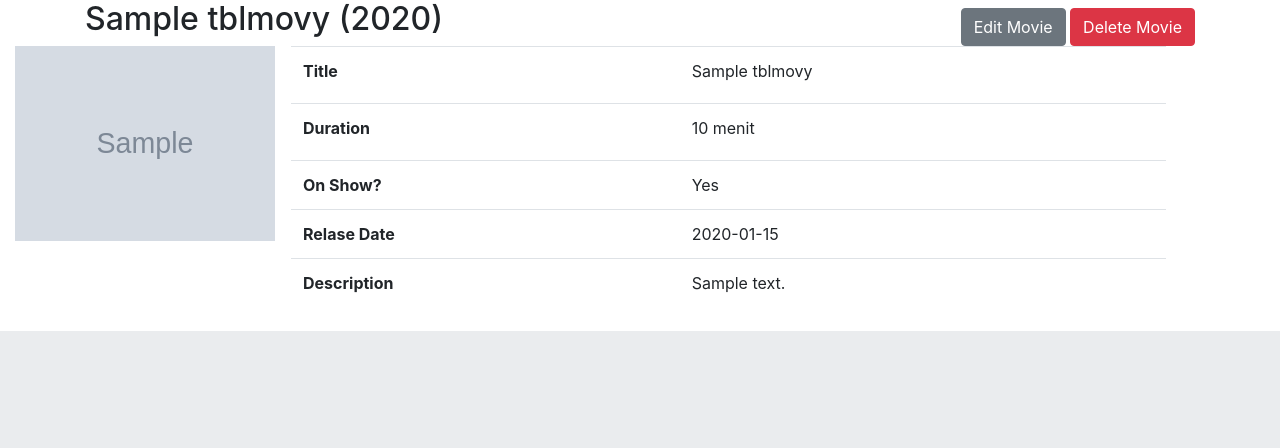
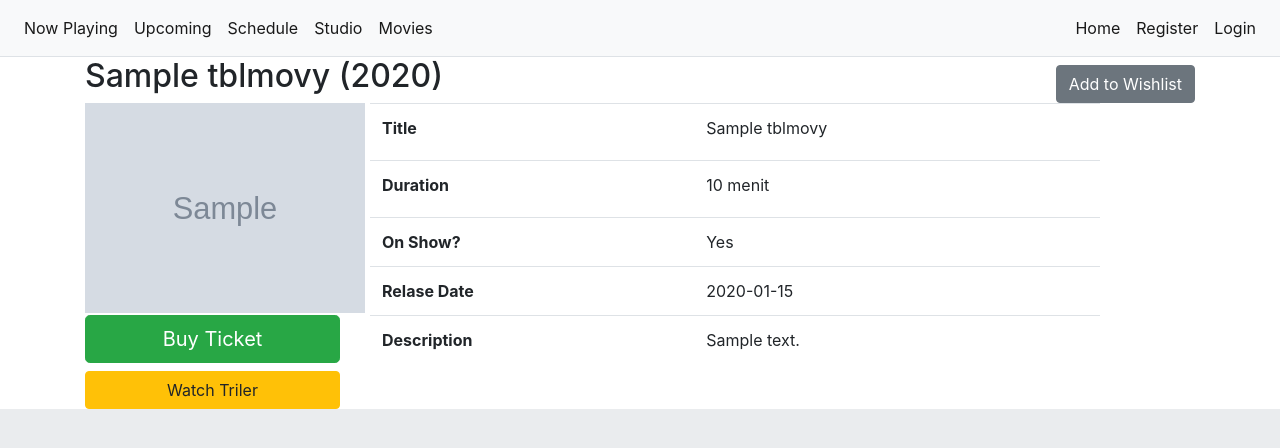
Before and after one commit to GalihRakasiwhi/bioskopindi, a Flask app: page /detile/1 in a window 1280 px wide. Shown: the top 448 px of the page. Run offline with Flask 2, Linux system fonts and the light colour scheme; tables that the repository leaves empty hold one stand-in row (values such as "Sample post"); grey boxes marked "Sample" are stand-in pictures; parts of the project's set-up code (start-up, migrations or seed data) failed here and were passed over; some libraries are stand-ins or nearby versions.

Commit message:
test ticket

```diff
--- a/app/__init__.py
+++ b/app/__init__.py
@@ -3,7 +3,7 @@ import os
 from flask import Flask
 from flask_login import LoginManager, login_user, current_user, login_required, logout_user
 
-from app.models.model_users_admin import UsersAdminModel
+from app.models.model_users import UsersModel
 
 def create_app():
     app = Flask(__name__)
@@ -13,7 +13,7 @@ def create_app():
 
     @login.user_loader
     def load_user(id):
-        return UsersAdminModel.query.get(int(id))
+        return UsersModel.query.get(int(id))
 
     # config
     app.config.from_object(os.environ['APP_CONFIG_FILE'])
--- a/app/models/model_ticket.py
+++ b/app/models/model_ticket.py
@@ -5,6 +5,7 @@ class TicketModel(db.Model):
     __tablename__ = 'tblTicket'
     id = db.Column(db.Integer, primary_key=True)
     ticket_code = db.Column(db.String(128), unique=True, nullable=False)
+    ticket_user = db.Column(db.Integer, db.ForeignKey('tblUsers.id'), nullable=False)
     ticket_schedule = db.Column(db.Integer, db.ForeignKey('tblSchedules.id'), nullable=False)
     ticket_seat_number = db.Column(db.Integer, nullable=False)
 
--- a/app/models/model_users.py
+++ b/app/models/model_users.py
@@ -8,7 +8,7 @@ class UsersModel(UserMixin, db.Model):
     full_name = db.Column(db.String(128), nullable=False)
     email = db.Column(db.String(128), unique=True, nullable=False)
     password = db.Column(db.String(512),nullable=False)
-    #userrole = relationship('UserRolesModel', backref='user', lazy=True)
+    user_ticket = db.relationship('TicketModel', backref='tblUsers', lazy=True)
 
     def __repr(self):
         return f"<Users {self.full_name}>"
--- a/app/templates/auths/register.html
+++ b/app/templates/auths/register.html
@@ -2,7 +2,7 @@
 {% extends 'base.html' %}
 {% block title %}Registration{% endblock %}
 {% block content %}
-<div class="container-fluid">
+<div class="container-fluid" style="width: 70%">
     <h2>Register</h2>
     <form method="POST" action="/register">
         <!--
--- a/app/templates/base.html
+++ b/app/templates/base.html
@@ -24,8 +24,8 @@
 
 
          <div class="d-flex" id="wrapper">
-          {% if current_user.is_authenticated %}
             <!-- Sidebar -->
+            <!--
             <div class="bg-light border-right" id="sidebar-wrapper">
               <div class="sidebar-heading">BioskopIndi </div>
               <div class="list-group list-group-flush">
@@ -37,24 +37,44 @@
                 <a href="#" class="list-group-item list-group-item-action bg-light">Status</a>
               </div>
             </div>
+            -->
             <!-- /#sidebar-wrapper -->
 
             <!-- Page Content -->
             <div id="page-content-wrapper">
 
               <nav class="navbar navbar-expand-lg navbar-light bg-light border-bottom">
+                <!--
                 <button class="btn btn-primary" id="menu-toggle">Toggle Menu</button>
 
                 <button class="navbar-toggler" type="button" data-toggle="collapse" data-target="#navbarSupportedContent" aria-controls="navbarSupportedContent" aria-expanded="false" aria-label="Toggle navigation">
                   <span class="navbar-toggler-icon"></span>
                 </button>
+                -->
+                <div class="collapse navbar-collapse" id="navbarSupportedContent">
+                  <ul class="navbar-nav">
+                    <li class="nav-item active">
+                      <a class="nav-link" href="#">Now Playing </a>
+                    </li>
+                    <li class="nav-item active">
+                      <a class="nav-link" href="#">Upcoming </a>
+                    </li>
+                    <li class="nav-item active">
+                      <a class="nav-link" href="#">Schedule </a>
+                    </li>
+                    <li class="nav-item active">
+                      <a class="nav-link" href="#">Studio </a>
+                    </li>
+                    <li class="nav-item active">
+                      <a class="nav-link" href="#">Movies </a>
+                    </li>
+                  </ul>
 
-                <div class="collapse navbar-collapse" id="navbarSupportedContent">
                   <ul class="navbar-nav ml-auto mt-2 mt-lg-0">
                     <li class="nav-item active">
                       <a class="nav-link" href="#">Home <span class="sr-only">(current)</span></a>
                     </li>
-
+                    {% if current_user.is_authenticated %}
                     <li class="nav-item dropdown">
                       <a class="nav-link dropdown-toggle" href="#" id="navbarDropdown" role="button" data-toggle="dropdown" aria-haspopup="true" aria-expanded="false">
                         {{ current_user.username }}
@@ -65,10 +85,17 @@
                         <a class="dropdown-item" href="{{ url_for('auth.logout') }}">Log Out</a>
                       </div>
                     </li>
+                    {% else %}
+                    <li class="nav-item active">
+                      <a class="nav-link" href="/register">Register <span class="sr-only">(current)</span></a>
+                    </li>
+                    <li class="nav-item active">
+                      <a class="nav-link" href="/login">Login <span class="sr-only">(current)</span></a>
+                    </li>
+                    {% endif%}
                   </ul>
                 </div>
               </nav>
-            {% endif%}
             {% block content %}{% endblock %}
             </div>
             <!-- /#page-content-wrapper -->
--- a/app/templates/detile.html
+++ b/app/templates/detile.html
@@ -1,8 +1,7 @@
 {% from 'auths/form_helper.html' import displayField %}
 {% extends 'base.html' %}
-{% block title %}Detile {% endblock %}
+{% block title %}Detile - {{ movies.movie_title }} ({{movies.movie_added.strftime('%Y')}}){% endblock %}
 {% block content %}
-
 
 <div class="container-fluid">
     <div class="container">
@@ -11,16 +10,23 @@
                 <h2>{{ movies.movie_title }} ({{movies.movie_added.strftime('%Y')}})</h2>
             </div>
             <div class="col-sm col align-self-end" >
-        <div class="text-right"><a href="/edit_movies/{{ movies.id }}" class="btn btn-secondary">Edit Movie</a>
-        <a href="/delete_movies/{{ movies.id }}"  onclick="return confirm('Are you sure to Delete movie &quot;{{ movies.movie_title }}&quot; ?')" class="btn btn-danger">Delete Movie</a>
-        </div>
-      </div>
+                <div class="text-right"><a href="#" class="btn btn-secondary">Add to Wishlist</a></div>
             </div>
         </div>
 
         <div class="clearfix">
-        <img src="/{{ movies.movie_img_url }}" style="width: 260px;" class="float-left mr-3">
-        <table class="table" style="width: 70%;">
+            <div class="row" >
+                <div class="col-3">
+                    <img src="/{{ movies.movie_img_url }}" class="float-left mr-3" style="width: 280px">
+                    <div style="text-align: center;">
+                        <table><tr><td></td></tr></table>
+                        <a href="#" class="btn btn-success btn-block btn-lg btn-block">Buy Ticket</a>
+                        <a href="#" class="btn btn-warning btn-block btn-block" >Watch Triler</a>
+                    </div>
+                </div>
+
+                <div class="col-8">
+                    <table class="table">
                         <tr>
                             <th>{{ form.movie_title.label }}</th>
                             <td>{{ movies.movie_title }}</td>
@@ -49,4 +55,7 @@
                     </table>
                 </div>
             </div>
+        </div>
+    </div>
+</div>
 {% endblock %}
--- a/app/views/movies.py
+++ b/app/views/movies.py
@@ -36,170 +36,6 @@ def movies():
 
     return render_template('admin/movies/movies.html', movies=movies)
 
-#add Movies ---
-@bp.route('/add_movies', methods=['GET', 'POST'])
-#@login_required
-def add_movies():
-    form = MoviesForm()
-
-    #set auth
-    if not current_user.is_authenticated:
-    	flash('Please login!', 'danger')
-    	return redirect(url_for('auth.login'))
-
-    if request.method == 'POST':
-        if request.files:
-            #req image
-            image = request.files["image"]
-            if image.filename == "":
-                flash('must have upload image / image must have filename', 'danger')
-                return redirect(request.url)
-
-            #chek allowed ext and set filename
-            if not allowed_image(image.filename):
-                flash('That image extension is not allowed', 'danger')
-                return redirect(request.url)
-            else:
-                ext = image.filename.rsplit(".", 1)[1]
-                filename = f"poster_{str(uuid.uuid4())}.{ext}"#secure_filename(image.filename)
-
-            #save image
-            image.save(os.path.join(dir_image_real, filename))
-            print('image-saved')
-
-        #define onshow and upcoming value
-        is_onshow = False
-        is_upcoming = False
-        if request.form['movie_onshow'] == 'yes':
-            is_onshow = True
-        if request.form['movie_upcoming'] == 'yes':
-            is_upcoming = True
-
-        #celaned desc and specify allowed tags
-        cleaned_desc = clean_tags(request.form.get('movie_description'))
-
-        #set to db
-        movie = MovieModel(
-            movie_title = request.form['movie_title'],
-            movie_img_url = f"{dir_image}{filename}",
-            movie_duration = request.form['movie_duration'],
-            movie_description = cleaned_desc,
-            movie_onshow = is_onshow,
-            movie_upcoming = is_upcoming,
-            movie_released = request.form['movie_released'],
-            movie_added = datetime.today()
-        )
-
-        db.session.add(movie)
-        db.session.commit()
-        flash('Adding Movie Successfully', 'success')
-
-        return redirect(url_for('movie.movies'))
-    return render_template('admin/movies/add_movies.html', form=form)
-
-
-#Edit Movies ---
-@bp.route('/edit_movies/<id>', methods=['GET', 'POST'])
-#@login_required
-def edit_movies(id):
-    #user auth
-    if not current_user.is_authenticated:
-        flash('Please login!', 'danger')
-        return redirect(url_for('auth.login'))
-
-    form = MoviesForm()
-    movies = MovieModel.query.get(id)
-    #get value onshow
-    onshow_data = form.movie_onshow.choices
-    is_onshow = movies.movie_onshow
-    #get value upcoming
-    upcoming_data = form.movie_upcoming.choices
-    is_upcoming = movies.movie_upcoming
-
-    db_date_release = str(movies.movie_released).split()
-
-    if request.method == 'POST':
-        if request.files:
-            image = request.files["image"]
-            if image.filename == "":
-                movies.movie_img_url == movies.movie_img_url
-            else:
-                if not allowed_image(image.filename):
-                    flash("That image extension is not allowed")
-                    return redirect(request.url)
-
-                ext = image.filename.rsplit(".", 1)[1]
-                filename = f"poster_{str(uuid.uuid4())}.{ext}"
-                #delete image
-                poster_db_url = movies.movie_img_url
-                filename_in_db = poster_db_url.split('/')
-                os.remove(os.path.join(dir_image_real, filename_in_db[-1]))
-
-                #save image
-                image.save(os.path.join(dir_image_real, filename))
-                movies.movie_img_url = f"{dir_image}{filename}",
-                print('image-saved')
-
-        #set movie onshow
-        if request.form['movie_onshow'] == 'yes':
-            movies.movie_onshow = True
-        else :
-            movies.movie_onshow = False
-
-        #set movie upcoming
-        if request.form['movie_upcoming'] == 'yes':
-            movies.movie_upcoming = True
-        else :
-            movies.movie_upcoming = False
-
-        #celaned desc and specify allowed tags
-        cleaned_desc = clean_tags(request.form.get('movie_description'))
-
-        #set rest data to db
-        movies.movie_title = request.form['movie_title']
-        #movies.movie_img_url = f"{dir_image}{filename}",
-        movies.movie_duration = request.form['movie_duration']
-        movies.movie_description = cleaned_desc
-        movies.movie_released = request.form['movie_released']
-        movies.movie_edited = datetime.today()
-
-        db.session.commit()
-        flash('Edit Movie Successfully', 'success')
-
-        return redirect(url_for('index.index'))
-    return render_template(
-        'admin/movies/edit_movies.html', db_date_release=db_date_release,
-        form=form, is_onshow=is_onshow, is_upcoming=is_upcoming,
-        onshow_data=onshow_data, movies=movies, upcoming_data=upcoming_data
-        )
-
-#Delete Movies ---
-@bp.route('/delete_movies/<id>', methods=['GET', 'POST'])
-#@login_required
-def delete_movies(id):
-    movies = MovieModel.query.get(id)
-
-    #user auth
-    if not current_user.is_authenticated:
-    	flash('Please login!', 'danger')
-    	return redirect(url_for('auth.login'))
-
-    #delete image
-    if movies.movie_img_url != "":
-        poster_db_url = movies.movie_img_url
-        filename_in_db = poster_db_url.split('/')
-        if os.path.exists(f'{dir_image_real}{filename_in_db[-1]}'):
-            os.remove(os.path.join(dir_image_real, filename_in_db[-1]))
-
-    #delete movie
-    db.session.delete(movies)
-    db.session.commit()
-    print('Movie Deleted')
-
-    flash('Delete Movie Successfully', 'success')
-
-    return redirect(url_for('index.index'))
-
 
 @bp.route('/detile/<id>', methods=['GET', 'POST'])
 #@login_required
--- a/manager.py
+++ b/manager.py
@@ -2,7 +2,7 @@ from sqlalchemy.orm import relationship, backref
 
 from app import create_app
 from app.extensions._db import db
-from app.models.users import UsersModel
+from app.models.model_users import UsersModel
 from app.models.roles import RolesModel
 from app.models.model_users_admin import UsersAdminModel
 from app.models.model_movie import MovieModel, StudioModel, ScheduleModel
```
Also changed, not shown: app/forms/form_ticket.py (added, +16 -0 lines), app/templates/index.html (+15 -1 lines), app/templates/ticket/buy_ticket.html (added, +27 -0 lines), app/views/auths.py (+10 -10 lines), app/views/index.py (+6 -10 lines), app/views/ticket.py (+26 -3 lines). Lines whose indentation alone changed are shown as unchanged.
